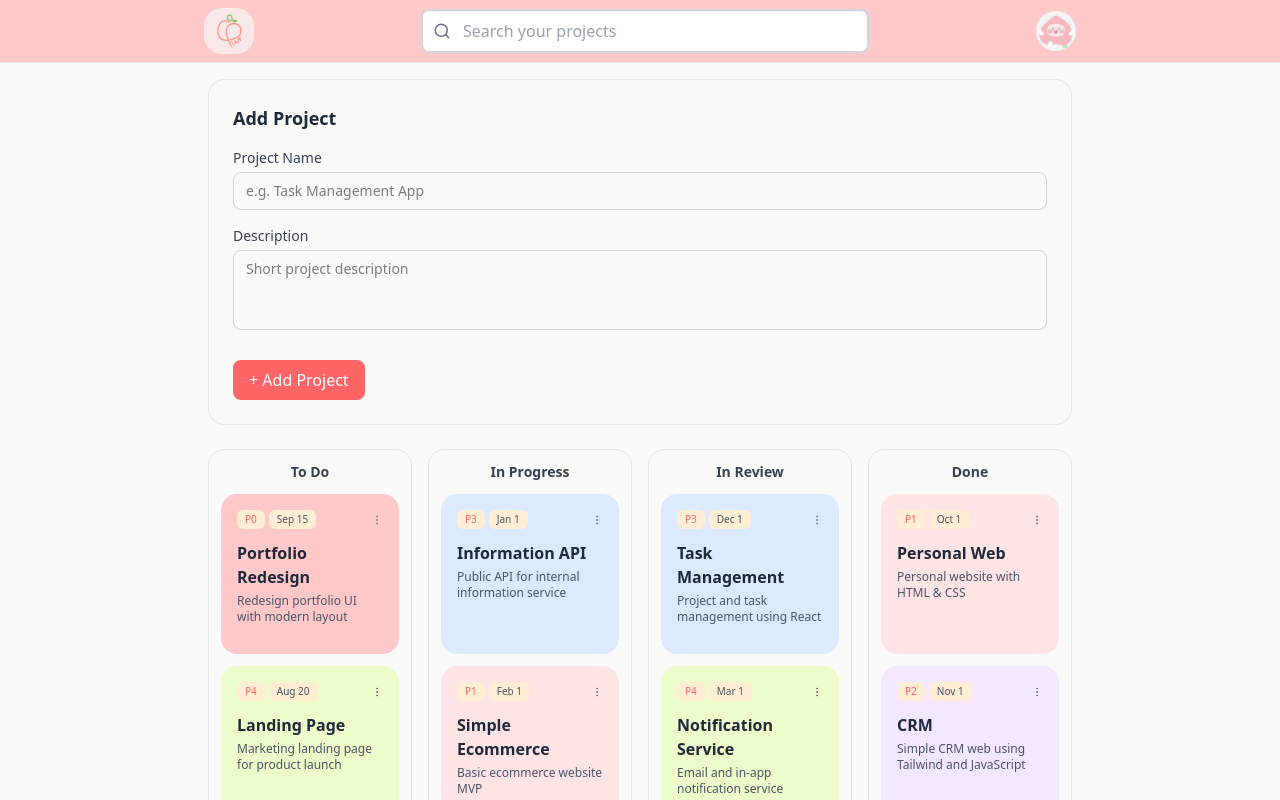
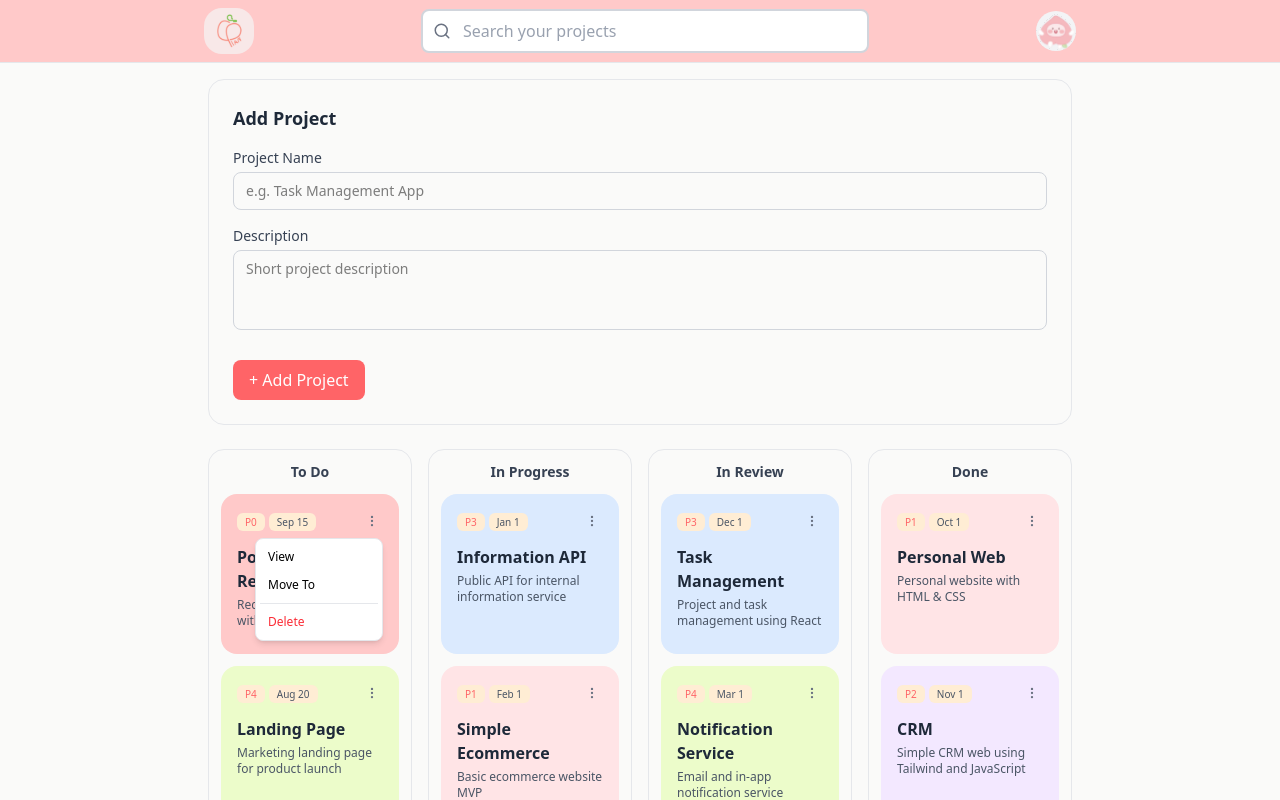
Before and after one commit to aletheaalmas/peachplan, a React (Vite) app: page / in a window 1280 px wide. Both pictures are taken after a click on the button 377 px from the left and 519 px from the top of the page. Shown: the top 800 px of the page. Built offline with nearby package versions, Linux system fonts and the light colour scheme.

Commit message:
feat: add project actions button using radix-ui

```diff
--- /dev/null
+++ b/src/components/project-action.tsx
@@ -0,0 +1,39 @@
+import * as DropdownMenu from "@radix-ui/react-dropdown-menu";
+import { EllipsisVertical } from "lucide-react";
+
+export function ProjectActions() {
+  return (
+    <DropdownMenu.Root>
+      <DropdownMenu.Trigger asChild>
+        <button
+          className="rounded-md p-1 text-gray-500 hover:bg-gray-100 hover:text-gray-800"
+          aria-label="Project actions"
+        >
+          <EllipsisVertical size={14} />
+        </button>
+      </DropdownMenu.Trigger>
+
+      <DropdownMenu.Portal>
+        <DropdownMenu.Content
+          align="end"
+          sideOffset={6}
+          className="w-32 rounded-lg border border-gray-200 bg-white p-1 text-xs shadow-md"
+        >
+          <DropdownMenu.Item className="cursor-pointer rounded px-2 py-1.5 hover:bg-gray-100">
+            View
+          </DropdownMenu.Item>
+
+          <DropdownMenu.Item className="cursor-pointer rounded px-2 py-1.5 hover:bg-gray-100">
+            Move To
+          </DropdownMenu.Item>
+
+          <DropdownMenu.Separator className="my-1 h-px bg-gray-200" />
+
+          <DropdownMenu.Item className="cursor-pointer rounded px-2 py-1.5 text-red-500 hover:bg-red-50">
+            Delete
+          </DropdownMenu.Item>
+        </DropdownMenu.Content>
+      </DropdownMenu.Portal>
+    </DropdownMenu.Root>
+  );
+}
--- a/src/components/projects.tsx
+++ b/src/components/projects.tsx
@@ -1,7 +1,7 @@
 import { dataProjects } from "../modules/project/data";
 import type { Project } from "../modules/project/type";
 import type { ProjectStatus } from "../modules/project/type";
-import { EllipsisVertical } from "lucide-react";
+import { ProjectActions } from "./project-action";
 // import { Pencil } from "lucide-react";
 // import { Trash } from "lucide-react";
 
@@ -63,7 +63,7 @@ export function ProjectItem({ project }: { project: Project }) {
           <button className="hover:text-red-500">
             <Trash size={12} /> */}
           <button className="text-gray-500 hover:text-gray-800">
-            <EllipsisVertical size={12} />
+            <ProjectActions />
           </button>
         </div>
       </div>
```
